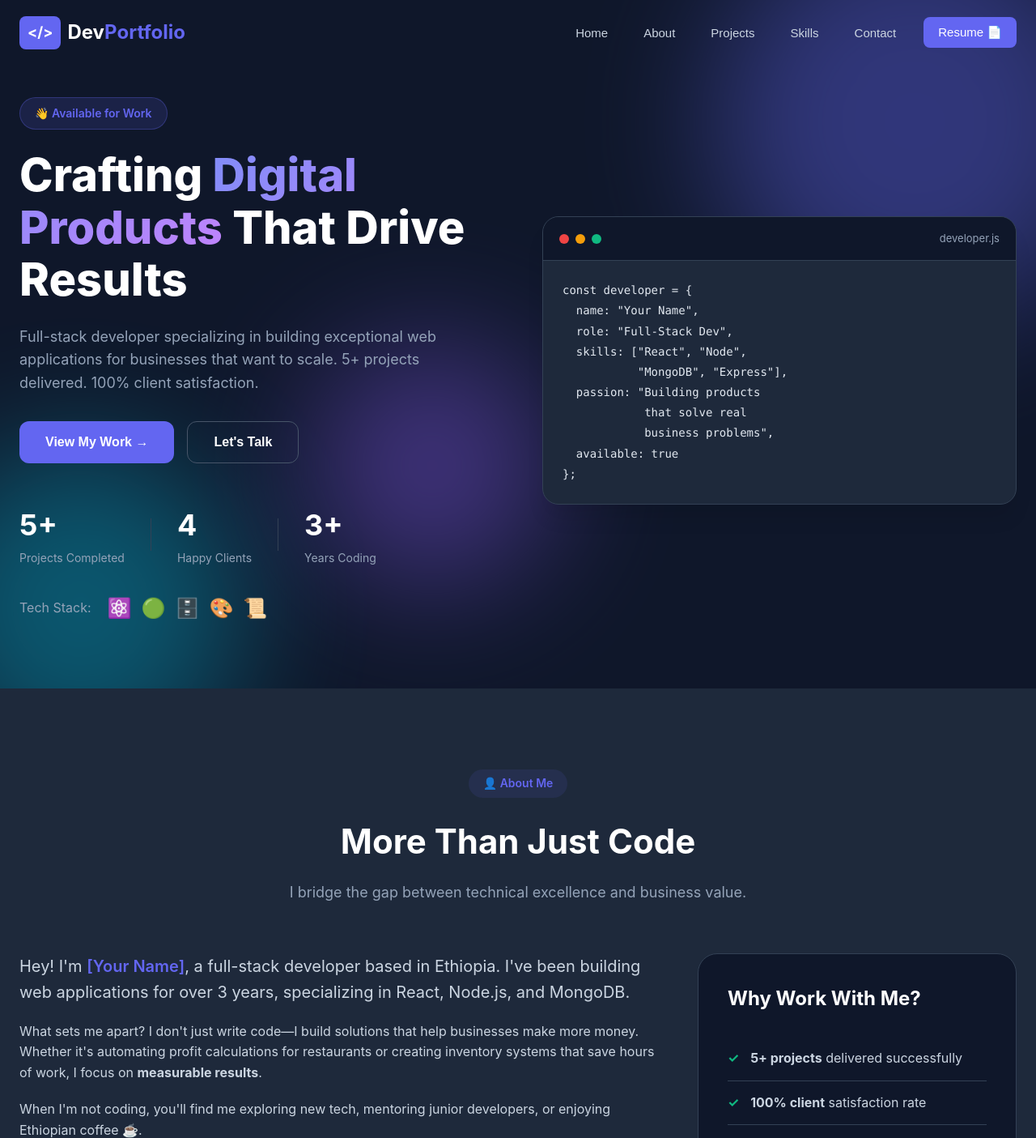
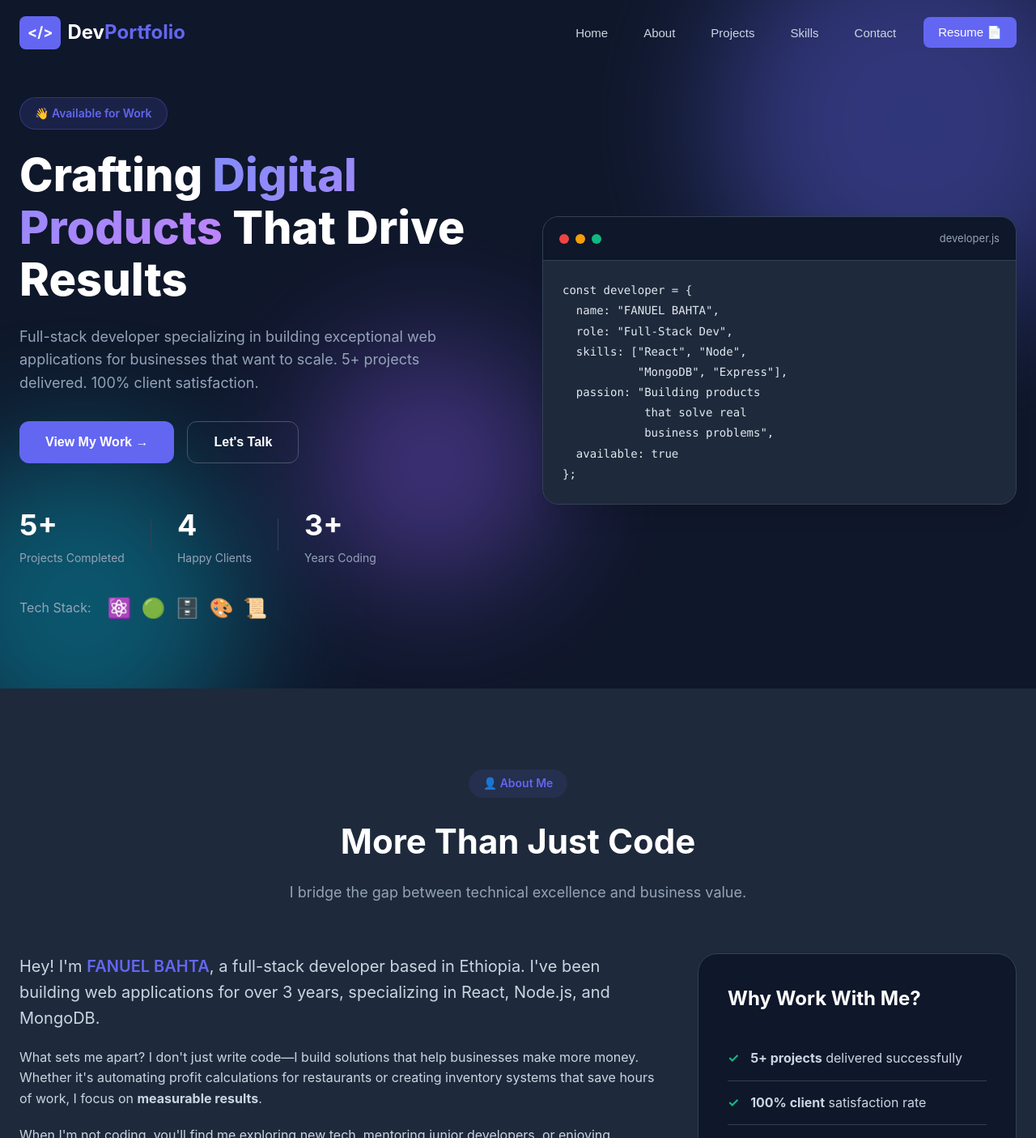
Before and after one commit to Fanitu/FanuPortofoilio, a React (Vite) app: page / in a window 1280 px wide. Shown: the top 1405 px of the page at 81% size. Built offline with nearby package versions, Linux system fonts and the light colour scheme.

Commit message:
Changing my name for the website Ui

```diff
--- a/src/App.jsx
+++ b/src/App.jsx
@@ -251,7 +251,7 @@ function App() {
                 <pre>
                   <code>
 {`const developer = {
-  name: "Your Name",
+  name: "FANUEL BAHTA",
   role: "Full-Stack Dev",
   skills: ["React", "Node",
            "MongoDB", "Express"],
@@ -282,7 +282,7 @@ function App() {
           <div className="about-content">
             <div className="about-text fade-up">
               <p className="about-intro">
-                Hey! I'm <span className="highlight">[Your Name]</span>, a full-stack developer
+                Hey! I'm <span className="highlight">FANUEL BAHTA</span>, a full-stack developer
                 based in Ethiopia. I've been building web applications for over 3 years,
                 specializing in React, Node.js, and MongoDB.
               </p>
```
